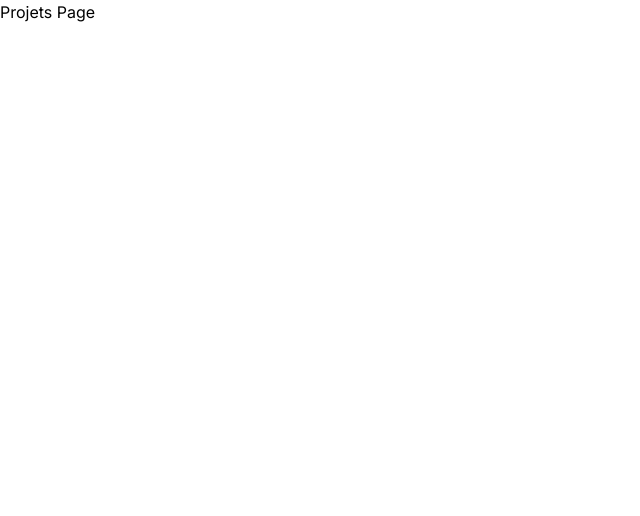
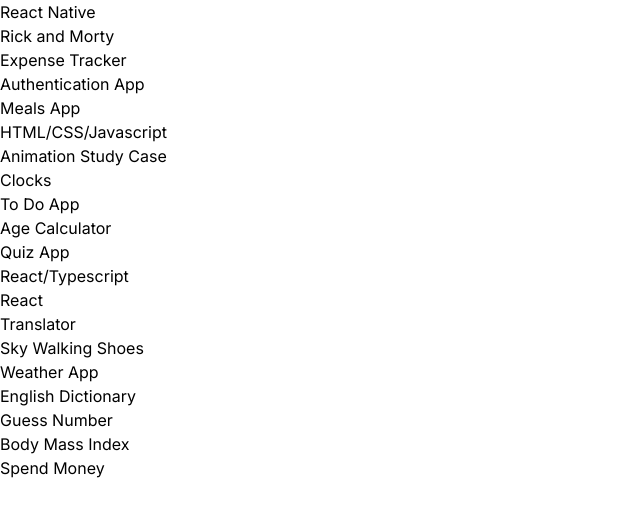
Before and after one commit to Mustafazirhli98/Portfolio, a Next.js app: page /projectsPage in a window 1280 px wide. Shown: the top 516 px of the page, without its empty margins (0-640 px from the left). Built offline with nearby package versions, Linux system fonts and the light colour scheme.

Commit message:
data and model structure created

```diff
--- /dev/null
+++ b/app/components/ProjectList.jsx
@@ -0,0 +1,9 @@
+export default function ProjectList({ data }) {
+    return (
+        <div>
+            {
+                <p>{data.name}</p>
+            }
+        </div>
+    )
+}
--- /dev/null
+++ b/app/lib/data/data.js
@@ -0,0 +1,29 @@
+import { PROJECT_MODEL } from "../model/projectModel"
+
+const PROJECT_DATA = [
+    new PROJECT_MODEL("React Native", [
+        { _id: 1, _name: "Rick and Morty", _lang: "Javascript", _img: "image", _githubLink: "https://github.com/Mustafazirhli98/RickAndMorty-ReactNative" },
+        { _id: 2, _name: "Expense Tracker", _lang: "Javascript", _img: "image", _githubLink: "https://github.com/Mustafazirhli98/ExpenseTracker-ReactNativeApp" },
+        { _id: 3, _name: "Authentication App", _lang: "Javascript", _img: "image", _githubLink: "https://github.com/Mustafazirhli98/AuthenticationByReactNative" },
+        { _id: 5, _name: "Meals App", _lang: "Javascript", _img: "image", _githubLink: "https://github.com/Mustafazirhli98/ReactNative-MealsApp" }
+    ]),
+    new PROJECT_MODEL("HTML/CSS/Javascript", [
+        { _id: 4, _name: "Animation Study Case", _lang: "Javascript", _img: "image", _githubLink: "https://github.com/Mustafazirhli98/ManuAnimationDesktop" },
+        { _id: 9, _name: "Clocks", _lang: "Javascript", _img: "image", _githubLink: "https://github.com/Mustafazirhli98/Clocks", _appLink: "clocks-sigma.vercel.app" },
+        { _id: 13, _name: "To Do App", _lang: "Javascript", _img: "image", _githubLink: "https://github.com/Mustafazirhli98/ToDoApp-OOP" },
+        { _id: 14, _name: "Age Calculator", _lang: "Javascript", _img: "image", _githubLink: "https://github.com/Mustafazirhli98/FrontendMentor-2-AgeCalculator" },
+        { _id: 16, _name: "Quiz App", _lang: "Javascript", _img: "image", _githubLink: "https://github.com/Mustafazirhli98/Quiz-App" }
+    ]),
+    new PROJECT_MODEL("React/Typescript", [
+    ]),
+    new PROJECT_MODEL("React", [
+        { _id: 6, _name: "Translator", _lang: "Typescript", _img: "image", _githubLink: "https://github.com/Mustafazirhli98/translator-typescript", _appLink: "https://translator-typescript.vercel.app/" },
+        { _id: 7, _name: "Sky Walking Shoes", _lang: "Javascript", _img: "image", _githubLink: "https://github.com/Mustafazirhli98/sky-walking-shoes", _appLink: "https://sky-walking-shoes.vercel.app/" },
+        { _id: 8, _name: "Weather App", _lang: "Javascript", _img: "image", _githubLink: "https://github.com/Mustafazirhli98/weather-app", _appLink: "https://weather-app-umber-nu.vercel.app/" },
+        { _id: 10, _name: "English Dictionary", _lang: "Javascript", _img: "image", _githubLink: "https://github.com/Mustafazirhli98/english-dictionary", _appLink: "https://english-dictionary-three.vercel.app/" },
+        { _id: 11, _name: "Guess Number", _lang: "Javascript", _img: "image", _githubLink: "https://github.com/Mustafazirhli98/guess-number" },
+        { _id: 12, _name: "Body Mass Index", _lang: "Javascript", _img: "image", _githubLink: "https://github.com/Mustafazirhli98/body-mass-index" },
+        { _id: 15, _name: "Spend Money", _lang: "Javascript", _img: "image", _githubLink: "https://github.com/Mustafazirhli98/spendmoney" }
+    ])
+];
+export default PROJECT_DATA
--- a/app/lib/data/projectData.js
+++ /dev/null
@@ -1,7 +0,0 @@
-import PROJECT_MODEL from "../model/projectModel";
-
-const PROJECT_DATA = [
-    // new PROJECT_MODEL(1, "name", "tech", "image", githubLink, appLink)
-]
-
-export default PROJECT_DATA
--- a/app/lib/model/projectModel.js
+++ b/app/lib/model/projectModel.js
@@ -1,19 +1,9 @@
-class PROJECT_MODEL {
+export class PROJECT_MODEL {
     constructor(
-        id,
-        name,
         tech,
-        img,
-        githubLink,
-        appLink
+        projects
     ) {
-        this.id = id;
-        this.name = name;
-        this.tech = tech;
-        this.img = img;
-        this.githubLink = githubLink;
-        this.appLink = appLink
+        this.categoryName = tech;
+        this.projects = projects;
     }
 }
-
-export default PROJECT_MODEL
--- a/app/projectsPage/page.tsx
+++ b/app/projectsPage/page.tsx
@@ -1,5 +1,25 @@
-export default function Projects () {
-    return(
-        <div>Projets Page</div>
+import PROJECT_DATA from "./../lib/data/data"
+
+export default function Projects() {
+
+    return (
+        <div>
+            {
+                PROJECT_DATA.map(item => (
+                    <div key={item.categoryName}>
+                        <div>
+                            <div>{item.categoryName}</div>
+                            <div>{
+                                item.projects.map(item => (
+                                    <div key={item._id}>{item._name}</div>
+                                ))
+                            }</div>
+                        </div>
+                    </div>
+                ))
+
+            }
+        </div>
+
     )
 }
```
